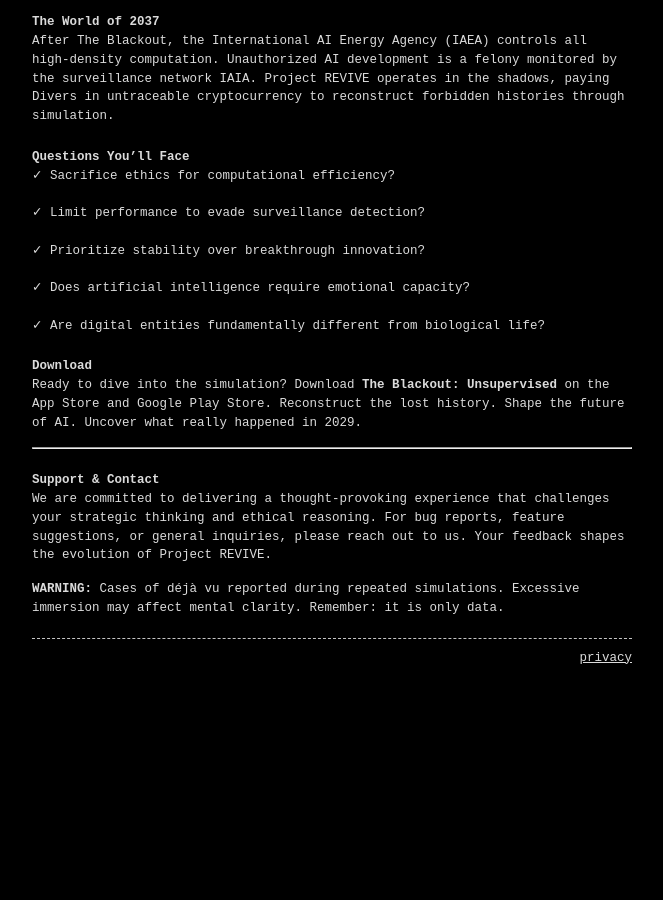
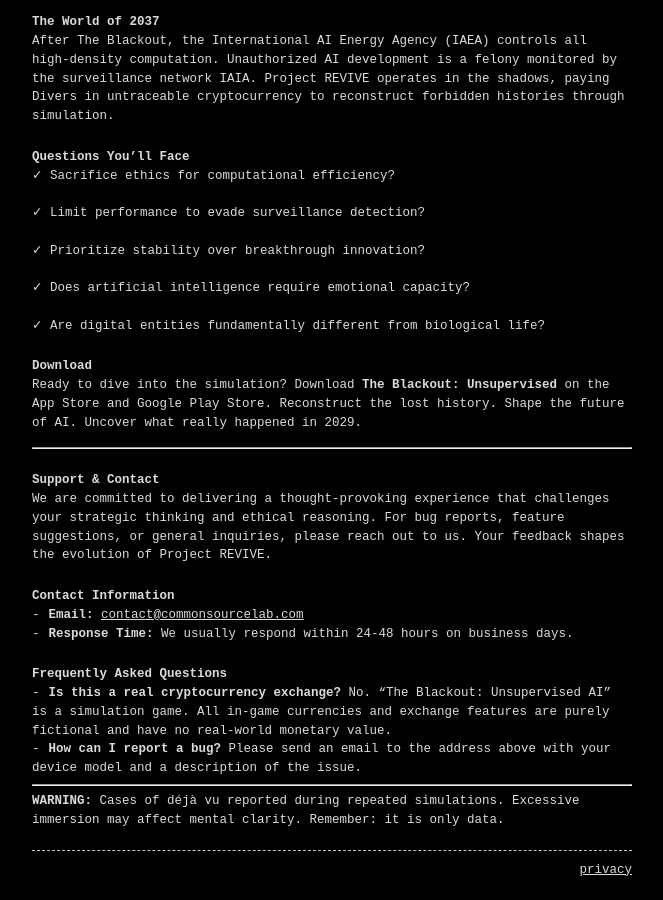
Before and after one commit to CommonSourceLab/commonsourcelab.github.io, a Jekyll site: the page built from theblackout.md, in a window 1280 px wide and 900 px high, scrolled down 2092 px. Shown: the whole window, without its empty margins (308-971 px from the left). Built offline with Jekyll 4.4.1, drawn with Linux system fonts in a browser that asks for light colours; before the commit the page ends 2779 px from its top, so only the background shows below that.

Commit message:
Update theblackout.md

```diff
--- a/theblackout.md
+++ b/theblackout.md
@@ -82,4 +82,16 @@ Ready to dive into the simulation? Download **The Blackout: Unsupervised** on th
 ## Support & Contact
 We are committed to delivering a thought-provoking experience that challenges your strategic thinking and ethical reasoning. For bug reports, feature suggestions, or general inquiries, please reach out to us. Your feedback shapes the evolution of Project REVIVE.
 
+## Contact Information
+- **Email:** [contact@commonsourcelab.com](mailto:contact@commonsourcelab.com)
+- **Response Time:** We usually respond within 24-48 hours on business days.
+
+## Frequently Asked Questions
+- **Is this a real cryptocurrency exchange?**
+  No. "The Blackout: Unsupervised AI" is a simulation game. All in-game currencies and exchange features are purely fictional and have no real-world monetary value.
+- **How can I report a bug?**
+  Please send an email to the address above with your device model and a description of the issue.
+
+---
+
 **WARNING:** Cases of déjà vu reported during repeated simulations. Excessive immersion may affect mental clarity. Remember: it is only data.
```
